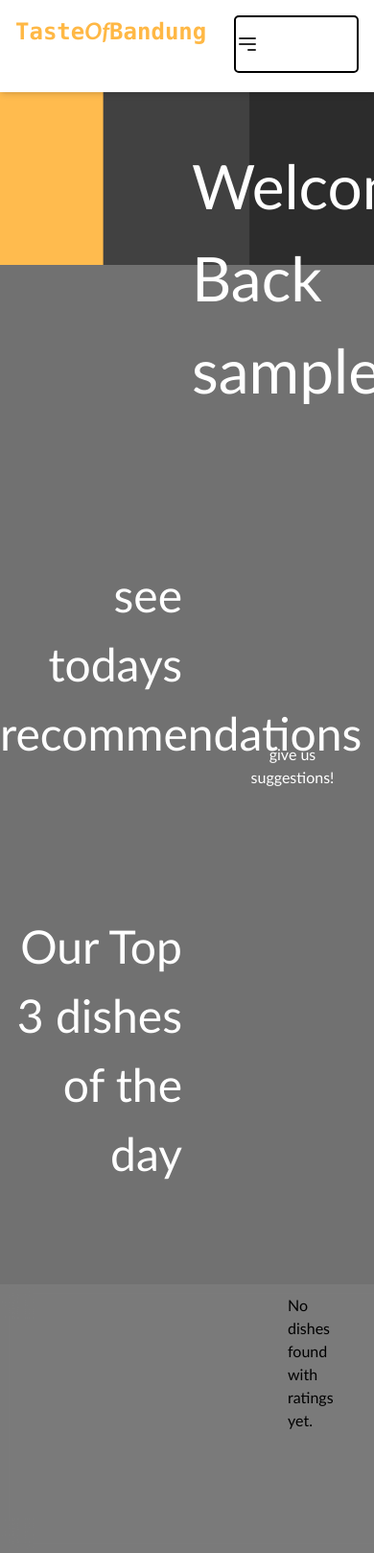
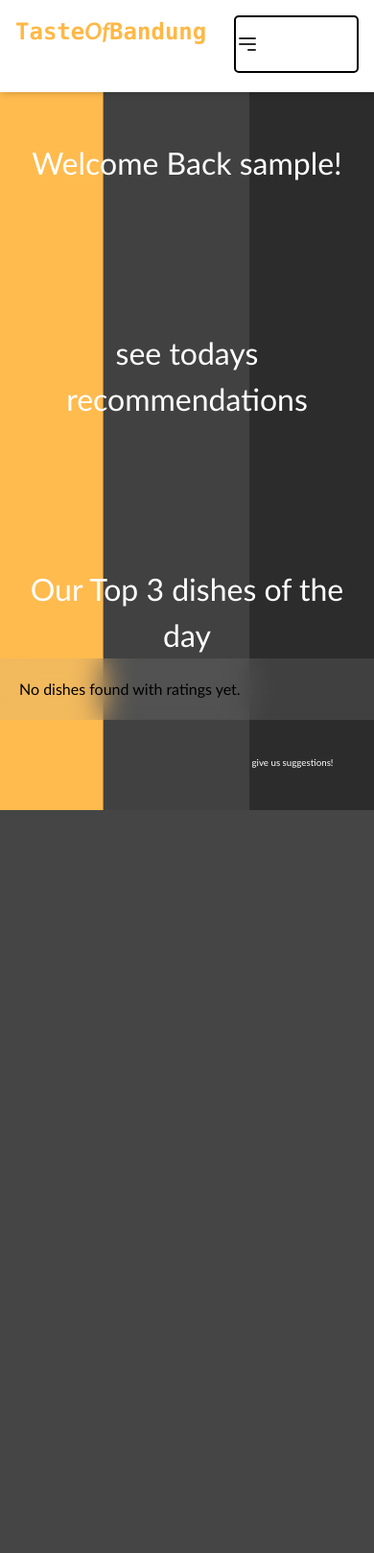
Before and after one commit to pbpf12/taste-of-bandung, a Django app: page /landing in a window 390 px wide; the page is wider, and only the part inside the window is pictured. Shown: that part at 96% size. After the commit the page ends 844 px from the top of that part, so only its background shows below. Run offline with Django 5.2, Linux system fonts and the light colour scheme; the visitor is signed in with stand-in values (Sample User, id 1); data that the repository does not hold is empty; some libraries are stand-ins or nearby versions.

Commit message:
fix: responsiveness

```diff
--- a/static/css/landpage.css
+++ b/static/css/landpage.css
@@ -32,29 +29,29 @@ button {
     font-weight: 500;
 }
 
+.backround {
+    position: fixed;
+    top: 0;
+    left: 0;
+    width: 100%;
+    height: 100%;
+    z-index: -1;
+}
 
-.backround {
-    position: absolute; /* Mengatur posisi menjadi absolut */
-    top: 0; /* Jarak dari atas */
-    left: 0; /* Jarak dari kiri */
-    width: 100%; /* Lebar gambar */
-    height: auto; /* Otomatis menyesuaikan tinggi sesuai aspek rasio */
-    z-index: -1; /* Jika ingin gambar di belakang konten lain */
-}
 .welcome-message {
     color: white;
-    font-size: 4em; /* Ubah ukuran font sesuai kebutuhan */
-    text-align: left; /* Mengatur teks agar rata kiri */
-    margin-left: 200px; /* Tambahkan margin kiri untuk menggeser lebih jauh ke kanan */
-    margin-top: 50px; /* Tambahkan margin atas jika diperlukan */
+    font-size: 4em;
+    text-align: left;
+    margin-left: 200px;
+    margin-top: 50px;
 }
 
 .recommendations-message {
     color: white;
-    font-size: 3em; /* Ubah ukuran font sesuai kebutuhan */
-    text-align: right; /* Mengatur teks agar rata kiri */
-    margin-right: 200px; /* Tambahkan margin kiri untuk menggeser lebih jauh ke kanan */
-    margin-top: 150px; /* Tambahkan margin atas jika diperlukan */
+    font-size: 3em;
+    text-align: right;
+    margin-right: 200px;
+    margin-top: 150px;
 }
 
 .header {
@@ -144,67 +142,120 @@ button {
 
 .container2 {
     position: fixed;
-    bottom: 20px; /* Adjust distance from the bottom */
-    right: 20px;  /* Adjust distance from the right */
-    z-index: 1000; /* Ensure it appears on top of other elements */
+    bottom: 20px;
+    right: 20px;
+    z-index: 1000;
+    font-size: 1vw;
 }
 
 .btn {
     padding: 10px 20px;
-
     color: white;
     border: none;
     border-radius: 5px;
     cursor: pointer;
 }
 
-.top-3-dishes{
+.top-3-dishes {
     position: relative;
-    padding: 10px 300px;
     align-items: center;
     justify-content: center;
-    height: 280px;
-    top: 100px;
+    height: 300px;
     background: rgba(176, 176, 176, 0.16);
     backdrop-filter: blur(15px);
-
-
 }
 
-.item-box{
+.item-box {
     display: flex;
-    flex-direction: column; /* Vertical alignment */
+    flex-direction: column;
     align-items: center;
     padding: 10px;
-    border: 1px solid #ddd; /* Optional styling */
+    height: 300px;
+    border: 1px solid #ddd;
     margin-bottom: 10px;
     text-align: center;
+    box-sizing: border-box;
 }
 
 .dishes-list {
-    list-style-type: none;  /* Remove bullet points */
-    display: flex;          /* Activate flexbox */
-    justify-content: space-around; /* Spread items evenly */
+    list-style-type: none;
+    display: flex;
+    justify-content: space-around;
     padding: 0;
     justify-content: center;
     align-items: center;
 }
 
 .dish-item {
-    margin: 0 15px;         /* Add some space between items */
+    margin: 0 15px;
     padding: 10px;
     color: white;
-   /* Optional: background for visual separation */
-    border-radius: 8px;      /* Optional: rounded corners */
-    text-align: center;      /* Center the text inside each item */
+    font-size: 1.2vw;
+    border-radius: 8px;
+    text-align: center;
 }
 
 .dish-image {
     height: 200px;
-    margin: 0 15px;         /* Add some space between items */
+    margin: 0 15px;
     padding: 10px;
-    background-color: #909090;  /* Optional: background for visual separation */
-    border-radius: 8px;      /* Optional: rounded corners */
-    text-align: center;      /* Center the text inside each item */
+    background-color: #909090;
+    border-radius: 8px;
+    text-align: center;
     align-items: center;
 }
+
+/* Responsive adjustments for mobile devices */
+@media (max-width: 768px) {
+    .welcome-message,
+    .recommendations-message {
+        font-size: 2em;
+        margin-left: 20px;
+        margin-right: 20px;
+        text-align: center;
+    }
+
+    .critik,
+    .container2 {
+        font-size: 2.5vw;
+    }
+
+    .top-3-dishes {
+        height: auto;
+        padding: 20px;
+    }
+
+    .item-box {
+        width: 90%;
+        height: auto;
+    }
+
+    .toggle-button {
+        width: 150px;
+        height: 40px;
+    }
+
+    .toggle-option {
+        font-size: 12px;
+    }
+
+    .toggle-ball {
+        width: 70px;
+        height: 30px;
+    }
+
+    .dishes-list {
+        flex-direction: column;
+        align-items: center;
+    }
+
+    .dish-item {
+        font-size: 3vw;
+        width: 80%;
+    }
+
+    .dish-image {
+        width: 80%;
+        height: auto;
+    }
+}
```
Also changed, not shown: other parts of static/css/landpage.css (+17 -19 lines).
